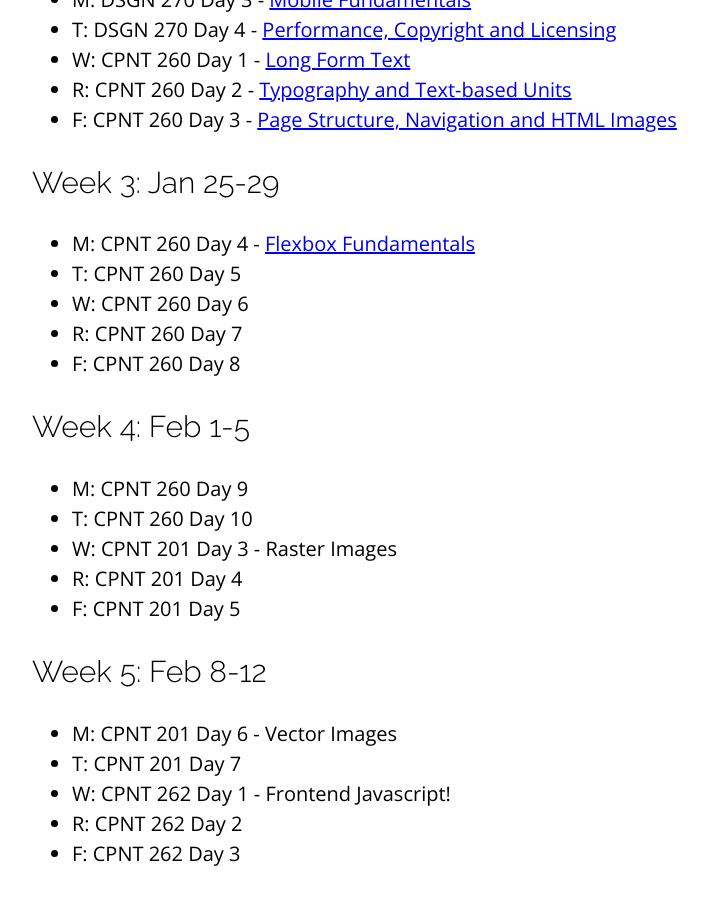
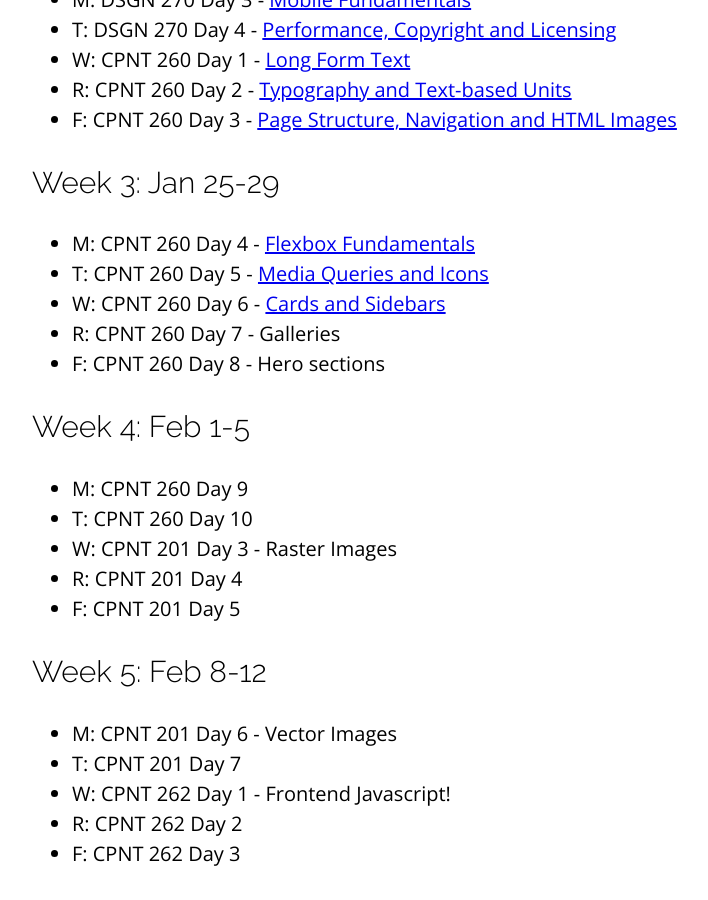
Before and after one commit to sait-wbdv/winter-2021, a Jekyll site: the page built from index.md, in a window 1280 px wide and 900 px high, scrolled down 817 px. Shown: the whole window, without its empty margins (96-804 px from the left). Built offline with Jekyll 4.4.1, drawn with Linux system fonts in a browser that asks for light colours; nearby versions of some CDN libraries.

```diff
--- a/index.md
+++ b/index.md
@@ -18,10 +18,10 @@ title: "Program Schedule"
 
 ## Week 3: Jan 25-29
 - M: CPNT 260 Day 4 - [Flexbox Fundamentals](/winter-2021{% link _posts/2021-01-25-flexbox.md %})
-- T: CPNT 260 Day 5
-- W: CPNT 260 Day 6
-- R: CPNT 260 Day 7
-- F: CPNT 260 Day 8
+- T: CPNT 260 Day 5 - [Media Queries and Icons](/winter-2021{% link _posts/2021-01-26-media-queries-icons.md %})
+- W: CPNT 260 Day 6 - [Cards and Sidebars](/winter-2021{% link _posts/2021-01-27-cards-sidebars.md %})
+- R: CPNT 260 Day 7 - Galleries
+- F: CPNT 260 Day 8 - Hero sections
 
 ## Week 4: Feb 1-5
 - M: CPNT 260 Day 9
```
Also changed, not shown: _posts/2021-01-26-media-queries-icons.md (added, +20 -0 lines), _posts/2021-01-27-cards-sidebars.md (added, +25 -0 lines).
